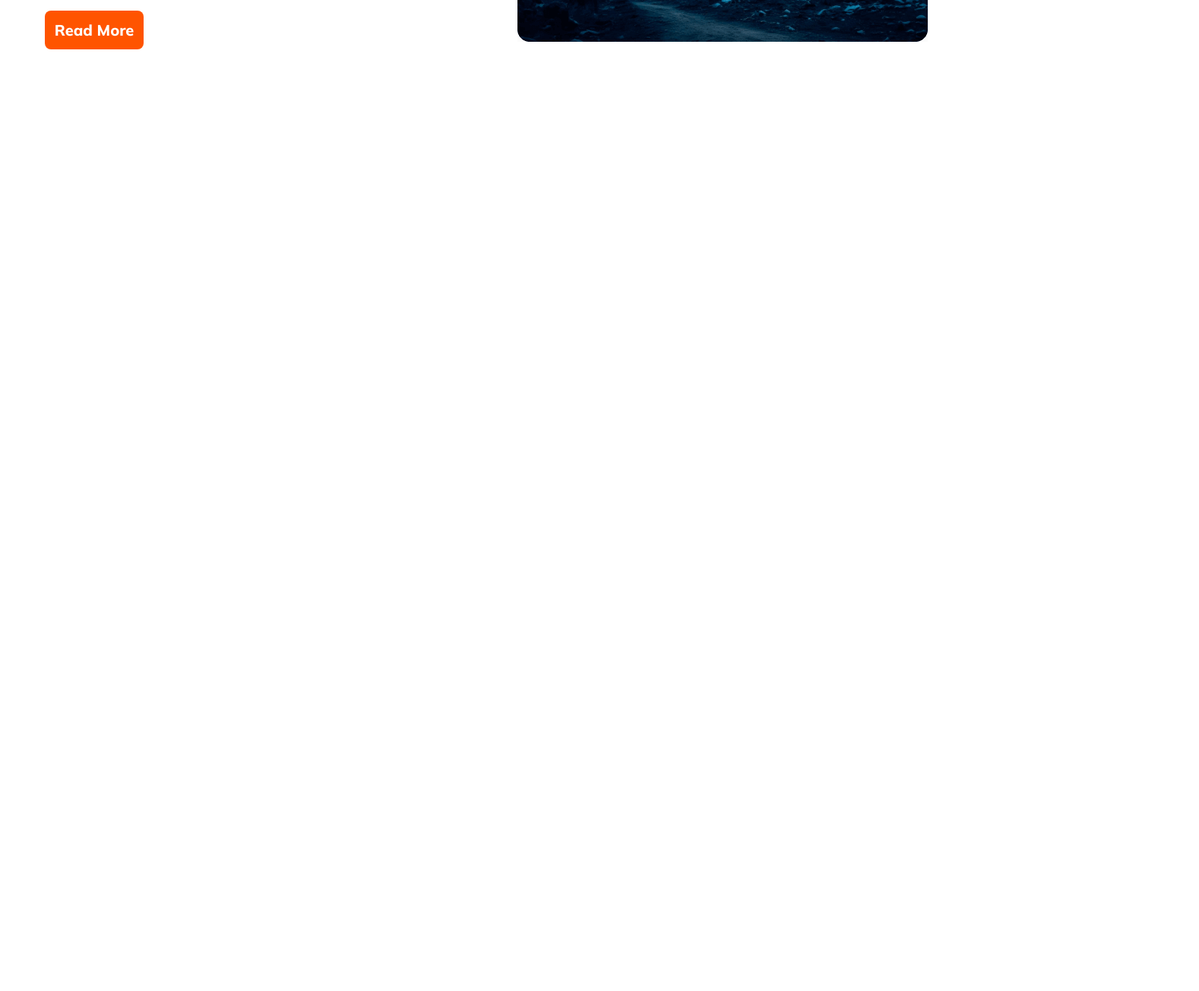
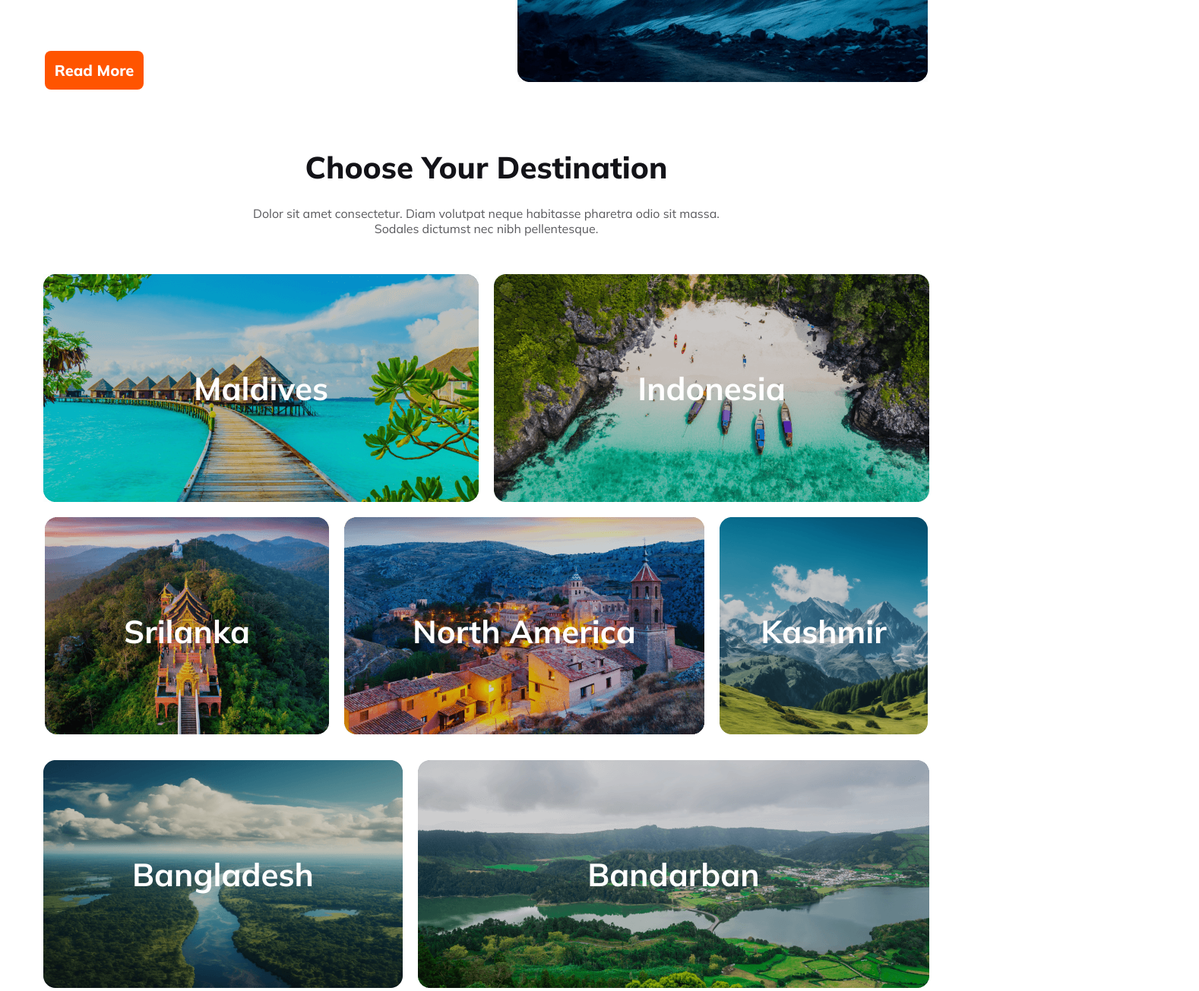
Before and after one commit to Captainboggey/Hero-Travel, a plain HTML site: page index.html in a window 1280 px wide. Shown: the part 1273-2578 px from the top of the page at 76% size, 1578 px wide, since content can reach past the window. Before the commit the page ends 1346 px from the top, so only its background shows below. Drawn offline with Linux system fonts and the light colour scheme.

Commit message:
destination

```diff
--- a/index.html
+++ b/index.html
@@ -30,18 +30,19 @@
     </header>
 
          <!-- banner+ -->
-         <section class="banner-sec">
+         <!-- <section class="banner-sec"></section> -->
          <div class="banner">
             <h1>Explore Your Travel</h1>
             <p>Dolor sit amet consectetur. Nullam suspendisse vitae ultricies dolor adipiscing. In et odio <br> enim ac quis sapien urna eu phasellus.</p>
-             <ul>
+            <ul>
                 <li><input type="text" placeholder=" Where go"></li>
                 <li><input type="month" name="" id="" placeholder="When"></li>
-                <li><input type="number" name="" id="" placeholder="Select Type"></li>
+                <li><input type="tel" name="" id="" placeholder="Select Type"></li>
                 <input class="find"  type="button"  value="Find Now"  >
              </ul>
+
          </div>
-        </section>
+
 
  <!-- banner- -->
 
@@ -63,6 +64,49 @@
         <img src="/Images/Rectangle 4.png" alt="">
     </div>
   </section>
+
+
+  <!-- destination+ -->
+
+  <div class="Destination">
+    <h1>Choose Your Destination</h1>
+    <p>Dolor sit amet consectetur. Diam volutpat neque habitasse pharetra odio sit massa. <br> Sodales dictumst nec nibh pellentesque.</p>
+
+  </div>
+
+  <section class="destination-img">
+    <div class="first-div">
+        <div class="maldives">
+            <h1>Maldives</h1>
+        </div>
+        <div class="indo">
+            <h1>Indonesia</h1>
+        </div>
+    </div>
+    <div class="second-div">
+        <div class="srilanka">
+            <h1>Srilanka</h1>
+        </div>
+        <div class="north">
+            <h1>North America</h1>
+        </div>
+        <div class="kash">
+            <h1>Kashmir</h1>
+        </div>
+        </div>
+        <div class="third-div">
+            <div class="bangladesh">
+                <h1>Bangladesh</h1>
+            </div>
+            <div class="bandarban">
+                <h1>Bandarban</h1>
+            </div>
+        </div>
+  </section>
+
+
+
+ <!-- destination -->
  <!-- main- -->
 
 
--- a/styles/styles.css
+++ b/styles/styles.css
@@ -45,51 +45,62 @@ nav {
 
 /* banner+ */
 
-.banner-sec {
-    background-image: url(/Images/Group\ 13\ \(1\)\ \(1\).png);
-    background-repeat: no-repeat;
-    background-position: center;
-    width: 1170px;
-    height: 500px;
-    margin-top: 50px;
-    margin-left: 400px;
-    border-radius: 16px;
-
-
-}
+.banner-sec {}
 
 .banner {
 
+    background-image: url(/Images/Group\ 13\ \(1\)\ \(1\).png);
+
     border-radius: 16px;
-    border: 16px;
-    background: linear-gradient(180.00deg, rgba(19, 19, 24, 0.8), rgba(19, 19, 24, 0) 100%);
+
+    background-repeat: no-repeat;
+    background-position: center;
+    margin-top: 50px;
+    border-radius: 16px;
+    justify-content: center;
+    padding: 135px;
     text-align: center;
     padding-top: 100px;
+
+
+
 
 }
 
 .banner ul {
     list-style: none;
     display: flex;
+    /* gap: 20px; */
+    border: 0;
+    background: rgba(255, 255, 255, 0.3);
     justify-content: center;
-    gap: 30px;
-    border-radius: 8px;
-    margin: 0px 90px 0px 90px;
-    background: rgba(255, 255, 255, 0.3);
-    padding: 10px 0px 10px 0px;
+    padding: 16px;
+    gap: 20px;
+    /* width: 800px;
+   height: 84px; */
+    align-items: flex-start;
+    justify-content: center;
+    border-radius: 16px;
 
 }
 
+
+
+
 .banner ul li button {
     border-radius: 8px;
-    padding: 16px;
+    /* padding: 16px; */
     background: rgb(255, 255, 255);
+
 }
 
 .banner ul li {
+
+    background: rgb(255, 255, 255);
+    padding: 10px 20px;
+    width: 150px;
     border-radius: 8px;
-    background: rgb(255, 255, 255);
-    padding: 20px;
+    height: 25px;
 }
 
 .banner ul li ::placeholder {
@@ -100,6 +111,7 @@ nav {
     font-size: 16px;
 
     font-weight: 400;
+
 }
 
 .banner h1 {
@@ -196,6 +208,173 @@ nav {
     border-radius: 16px;
 }
 
+/* Destination+ */
+.Destination {
+    padding-top: 50px;
+    text-align: center;
+}
+
+.Destination h1 {
+    color: rgb(19, 19, 24);
+
+    font-family: Mulish;
+
+    font-size: 40px;
+
+    font-weight: 800;
+}
+
+.Destination p {
+    color: rgba(19, 19, 24, 0.7);
+
+    font-family: Mulish;
+
+    font-size: 16px;
+
+    font-weight: 400;
+    margin-bottom: 50px;
+}
+
+.maldives {
+    background-image: url("/Images/Rectangle\ 5.png");
+    background-repeat: no-repeat;
+    width: 573px;
+    text-align: center;
+    align-content: center;
+    height: 300px;
+    color: rgb(255, 255, 255);
+
+    font-family: Mulish;
+
+    font-size: 28px;
+
+    font-weight: 800;
+}
+
+.indo {
+    background-image: url("/Images/Rectangle\ 8.png");
+    background-repeat: no-repeat;
+    width: 573px;
+    text-align: center;
+    align-content: center;
+    height: 300px;
+    color: rgb(255, 255, 255);
+
+    font-family: Mulish;
+
+    font-size: 28px;
+
+    font-weight: 800;
+}
+
+.first-div {
+    display: flex;
+    justify-content: center;
+    gap: 20px;
+}
+
+.srilanka {
+    background-image: url("/Images/Rectangle\ 6.png");
+    background-repeat: no-repeat;
+    width: 374px;
+    height: 286px;
+    text-align: center;
+    align-content: center;
+    height: 300px;
+    color: rgb(255, 255, 255);
+
+    font-family: Mulish;
+
+    font-size: 28px;
+
+    font-weight: 800;
+}
+
+.north {
+    background-image: url("/Images/Rectangle\ 7.png");
+    width: 474px;
+    background-repeat: no-repeat;
+    height: 286px;
+    text-align: center;
+    align-content: center;
+    height: 300px;
+    color: rgb(255, 255, 255);
+
+    font-family: Mulish;
+
+    font-size: 28px;
+
+    font-weight: 800;
+}
+
+.kash {
+    background-image: url("/Images/Rectangle\ 9.png");
+    background-repeat: no-repeat;
+    width: 274px;
+
+    height: 286px;
+    text-align: center;
+    align-content: center;
+    height: 300px;
+    color: rgb(255, 255, 255);
+
+    font-family: Mulish;
+
+    font-size: 28px;
+
+    font-weight: 800;
+}
+
+.second-div {
+    display: flex;
+    gap: 20px;
+    justify-content: center;
+    margin-top: 20px;
+}
+
+.bangladesh {
+    background-image: url("/Images/Rectangle\ 11.png");
+    background-repeat: no-repeat;
+    width: 473px;
+    height: 300px;
+    text-align: center;
+    align-content: center;
+    height: 300px;
+    color: rgb(255, 255, 255);
+
+    font-family: Mulish;
+
+    font-size: 28px;
+
+    font-weight: 800;
+}
+
+.bandarban {
+    background-image: url("/Images/Rectangle\ 10.png");
+    background-repeat: no-repeat;
+    width: 673px;
+    height: 300px;
+    text-align: center;
+    align-content: center;
+    height: 300px;
+    color: rgb(255, 255, 255);
+
+    font-family: Mulish;
+
+    font-size: 28px;
+
+    font-weight: 800;
+}
+
+.third-div {
+    display: flex;
+    gap: 20px;
+    margin-top: 20px;
+    justify-content: center;
+}
+
+/* Destination- */
+
 
 
 
@@ -242,14 +421,15 @@ nav {
     .banner ul {
         flex-direction: column;
         align-items: center;
-        padding: 10px;
 
-        margin: 5px 40px 10px 40px;
+
+
     }
 
     .banner {
         padding: 0;
         gap: 0;
+
     }
 
     .banner ul li {
@@ -278,24 +458,97 @@ nav {
 
         font-weight: 400;
         padding-top: 10px;
-        padding-bottom: 50px;
+
     }
 
     .popular {
         flex-direction: column;
-       padding: 5px;
-       margin: 0px;
+        padding: 5px;
+        margin: 0px;
     }
 
-    .popular-img img  {
+    .popular-img img {
         width: 335px;
-       padding: 25px;
+        padding: 25px;
         height: 342px;
     }
+
+    .first-div {
+        flex-direction: column;
+        align-items: center;
+
+    }
+
+    .second-div {
+        flex-direction: column;
+        align-items: center;
+    }
+
+    .third-div {
+        flex-direction: column;
+        align-items: center;
+    }
+
+    .destination-img {
+        display: flex;
+        flex-direction: column;
+        /
+    }
+
+    .maldives {
+        width: 335px;
+        height: 176px;
+        border-radius: 16px;
+        background: rgba(19, 19, 24, 0.2), url(1);
+    }
+
+    .indo {
+        width: 335px;
+        height: 176px;
+        border-radius: 16px;
+        background: rgba(19, 19, 24, 0.2), url(1);
+
+    }
+
+    .srilanka {
+        width: 335px;
+        height: 176px;
+        border-radius: 16px;
+        background: rgba(19, 19, 24, 0.2), url(1);
+    }
+    .north{
+        width: 335px;
+        height: 176px;
+        border-radius: 16px;
+        background: rgba(19, 19, 24, 0.2), url(1);
+    }
+    .kash{
+        width: 335px;
+        height: 176px;
+        border-radius: 16px;
+        background: rgba(19, 19, 24, 0.2), url(1);
+    }
+    .bangladesh{
+        width: 335px;
+        height: 176px;
+        border-radius: 16px;
+        background: rgba(19, 19, 24, 0.2), url(1);
+    }
+    .bandarban{
+        width: 335px;
+        height: 176px;
+        border-radius: 16px;
+        background: rgba(19, 19, 24, 0.2), url(1);
+    }
+
+
 }
 
 
 
 
 
+
+
+
 /* responsive small- */
```
